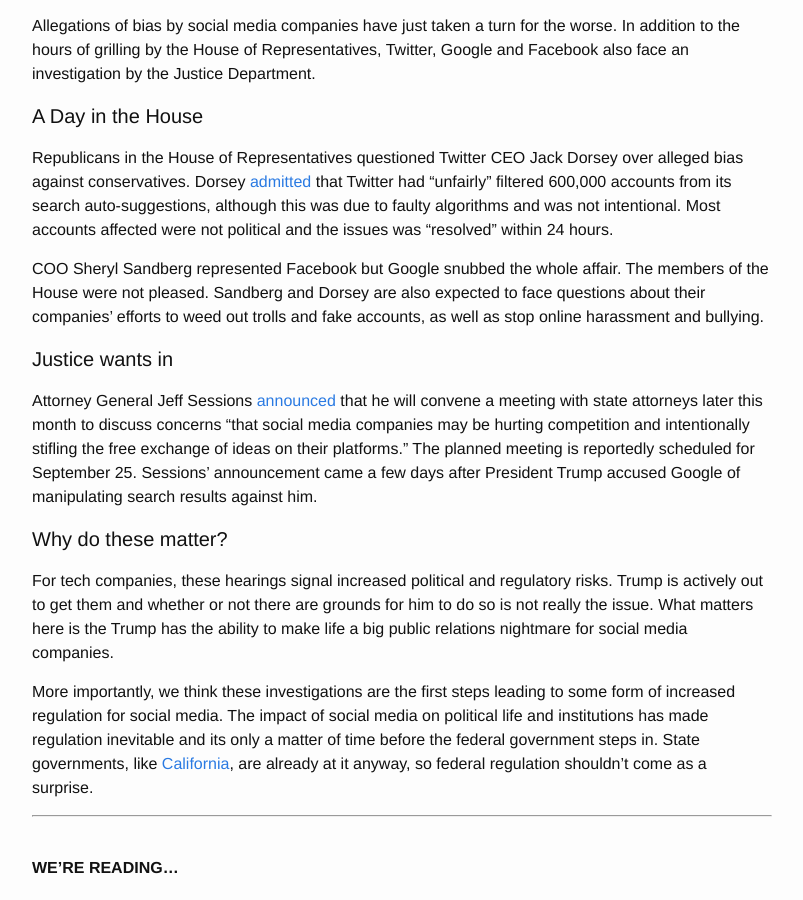
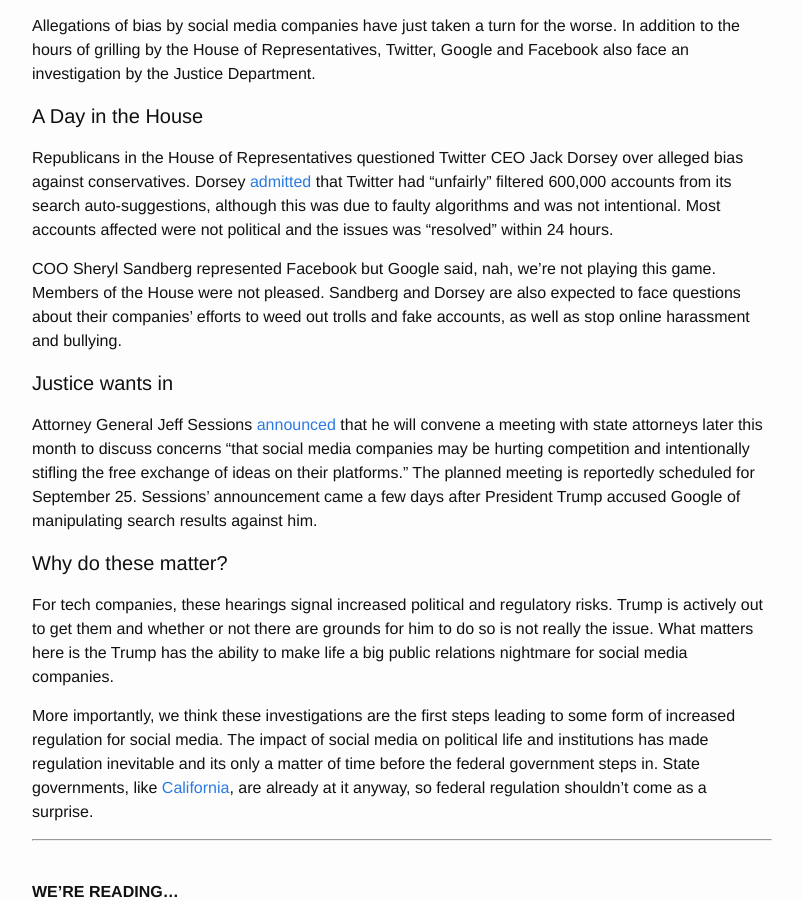
Before and after one commit to Sparkleleuk/Sustainability_Matters, a Jekyll site: the page built from _posts/2018-09-05-tech-bias.markdown, in a window 1280 px wide and 900 px high, scrolled down 365 px. Shown: the whole window, without its empty margins (238-1041 px from the left). Built offline with Jekyll 4.4.1, drawn with Linux system fonts in a browser that asks for light colours.

Commit message:
fix post

```diff
--- a/_posts/2018-09-05-tech-bias.markdown
+++ b/_posts/2018-09-05-tech-bias.markdown
@@ -13,7 +13,7 @@ Allegations of bias by social media companies have just taken a turn for the wor
 
 Republicans in the House of Representatives questioned Twitter CEO Jack Dorsey over alleged bias against conservatives. Dorsey <a href="https://docs.house.gov/meetings/IF/IF00/20180905/108642/HHRG-115-IF00-Wstate-DorseyJ-20180905.pdf" target="_blank">admitted</a> that Twitter had "unfairly" filtered 600,000 accounts from its search auto-suggestions, although this was due to faulty algorithms and was not intentional. Most accounts affected were not political and the issues was "resolved" within 24 hours.
 
-COO Sheryl Sandberg represented Facebook but Google snubbed the whole affair. The members of the House were not pleased. Sandberg and Dorsey are also expected to face questions about their companies' efforts to weed out trolls and fake accounts, as well as stop online harassment and bullying.
+COO Sheryl Sandberg represented Facebook but Google said, nah, we're not playing this game. Members of the House were not pleased. Sandberg and Dorsey are also expected to face questions about their companies' efforts to weed out trolls and fake accounts, as well as stop online harassment and bullying.
 
 #### Justice wants in
 
```
